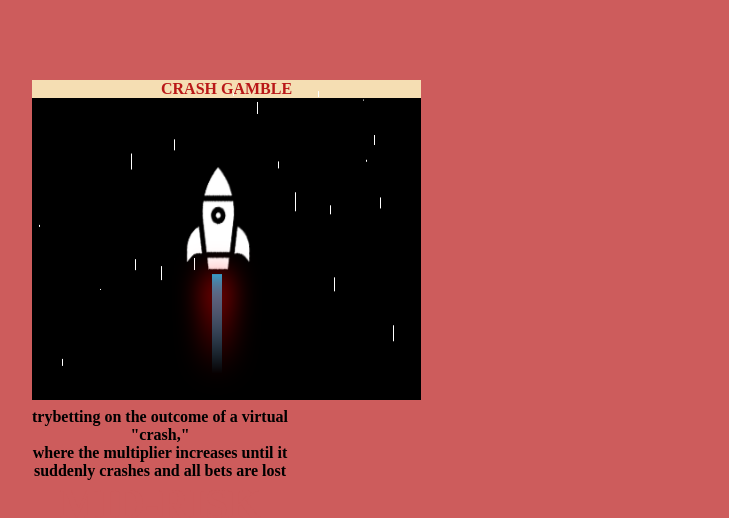
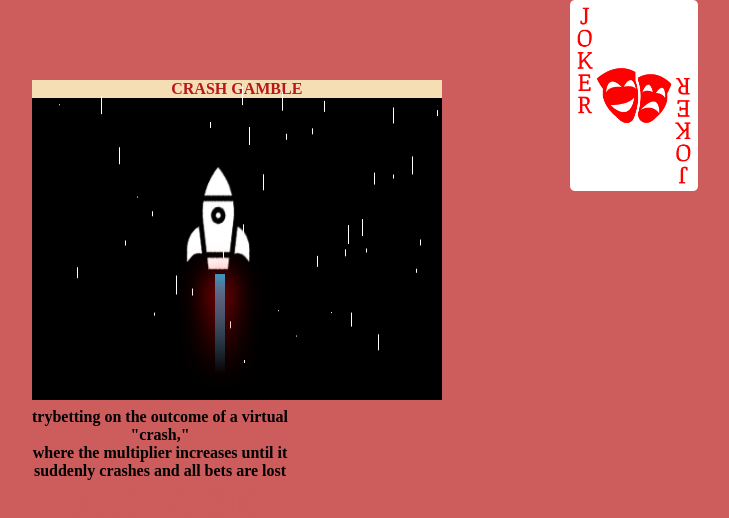
Before and after one commit to ivanyordanovgt/Brainzone, a React (Create React App) app in the folder brainzone/: page /odds-trainer in a window 1280 px wide. Shown: the top 518 px of the page, without its empty margins (32-761 px from the left). Built offline with nearby package versions, Linux system fonts and the light colour scheme.

Commit message:
moving randomcard func into utils to reuse it

```diff
--- a/brainzone/src/components/OddsTrainer/OddsTrainer.js
+++ b/brainzone/src/components/OddsTrainer/OddsTrainer.js
@@ -16,7 +16,7 @@ export const OddsTrainer = () => {
         <div className={styles.rocketWrapper}>
             <h1>CRASH GAMBLE</h1>
           <div className={styles.rocketDiv}>
-                    {[...Array(20).keys()].map(() => {
+                    {[...Array(40).keys()].map(() => {
                         let x = Math.floor(Math.random() * window.innerWidth*0.32)
                         let h = Math.random() * 20;
                         let duration = Math.random() * 1 + 0.2;
@@ -40,6 +40,10 @@ export const OddsTrainer = () => {
         </div>
         </div>
 
+        <div className={styles.cardChoice}>
+            <img src={cardImg}></img>
+        </div>
+
         </>
     )
 }
--- a/brainzone/src/components/OddsTrainer/components/ChooseCard/ChooseCard.js
+++ b/brainzone/src/components/OddsTrainer/components/ChooseCard/ChooseCard.js
@@ -6,6 +6,7 @@ import jokerImg from '../../../../images/cardImages/Jokers/Joker_1.png'
 import { OddsBox } from './OddsBox'
 import { MoneyContext } from '../../contexts/MoneyContext'
 import { randomInt } from '../../../../utils/randomNumber'
+import { randomCard } from '../../../../utils/cards'
 export const ChooseCard = () => {
   const {money, setMoney} = useContext(MoneyContext)
   const [currentWin, setCurrentWin] = useState(0);
@@ -46,11 +47,7 @@ export const ChooseCard = () => {
     return cardsObjList
   }
 
-  function randomCard(color) {
-    const cardType = cardTypes[color][randomInt(0, 1)];
-    const cardNumber = randomInt(2, 14);
-    return `${cardType}/${cardNumber}.png`
-  }
+
 
   function onCardClick(ev) {
     console.log(ev.target.id)
--- a/brainzone/src/components/OddsTrainer/oddsTrainer.module.css
+++ b/brainzone/src/components/OddsTrainer/oddsTrainer.module.css
@@ -74,7 +74,7 @@
 
 .rocketWrapper {
     position: relative;
-    width: 32%;
+    width: 100%;
     height: 40vh;
     background-color: black;
 
@@ -103,9 +103,20 @@
 }
 
 .rocketGameWrapper {
+    float: left;
     margin-top: 10vh;
     margin-left: 5vw;
+    width: 32%;
 
+}
+
+.cardChoice {
+    float: left;
+    margin-left: 10vw;
+}
+
+.cardChoice img {
+    width: 10vw;
 }
 
 
--- /dev/null
+++ b/brainzone/src/utils/cards.js
@@ -0,0 +1,10 @@
+
+
+export function randomCard(color) {
+    const cardTypes = {'red': ['Diamonds', 'Hearts'], 'black': ['Clubs', 'Spades']};
+    const cardType = cardTypes[color][Math.floor(Math.random() * (1 - 0 + 1) + 0)];
+    const min = 2;
+    const max = 14;
+    const cardNumber = Math.floor(Math.random() * (max - min + 1) + min);
+    return `${cardType}/${cardNumber}.png`
+  }
```
